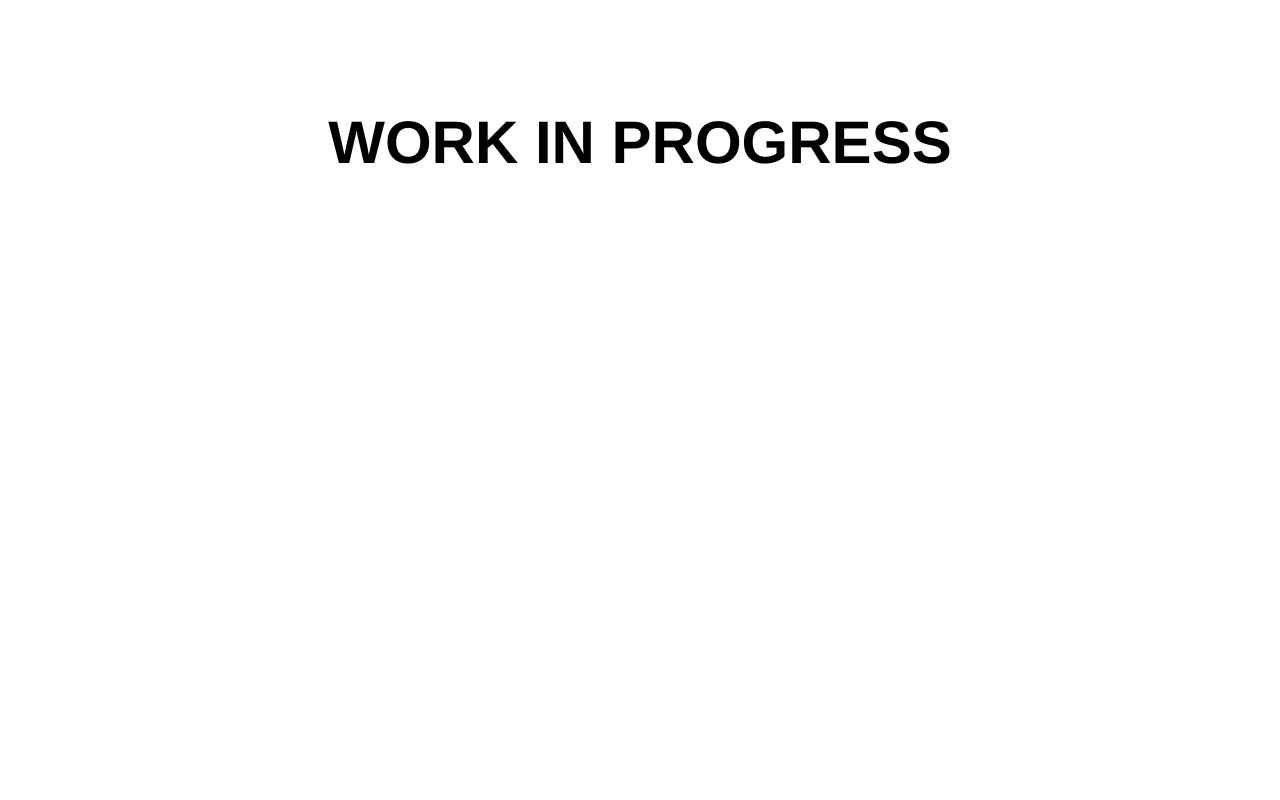
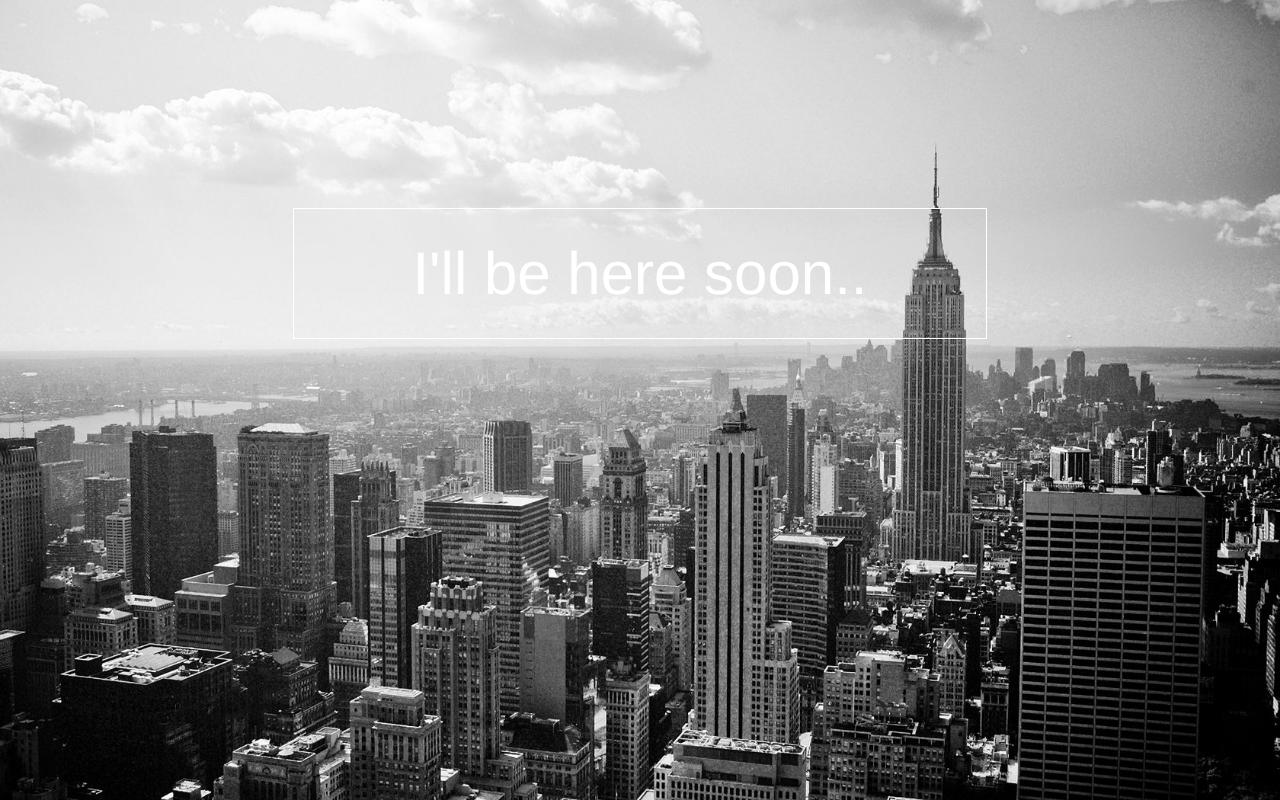
Before and after one commit to parkerbyrd/parkerabyrd, a plain HTML site: page index.html in a window 1280 px wide. Drawn offline with Linux system fonts and the light colour scheme.

Commit message:
added background and content

```diff
--- a/index.html
+++ b/index.html
@@ -4,6 +4,6 @@
 	<link rel="stylesheet" href="stylesheets/main.css" type="text/css">
 </head>
 <body>
-	<h1>WORK IN PROGRESS</h1>
+	<div class="logo">I'll be here soon..</div>
 </body>
 </html>
--- a/stylesheets/main.scss
+++ b/stylesheets/main.scss
@@ -1,7 +1,24 @@
-h1 {
+html {
+  background: url(../images/bg2.jpg) no-repeat center center fixed;
+  -webkit-background-size: cover;
+  -moz-background-size: cover;
+  -o-background-size: cover;
+  background-size: cover;
+}
+
+
+
+.logo {
 	font-family: "Helvetica Neue", sans-serif;
 	font-size: 60px;
+	font-weight:100;
 	text-align: center;
 	position: relative;
-	top: 100px;
+	top: 200px;
+	border: 1px solid white;
+	padding:30px;
+	width: 50%;
+	margin: 0 auto;
+	color:white;
+
 }
```
Also changed, not shown: images/bg2.jpg (added), stylesheets/main.css, 1 other file.
